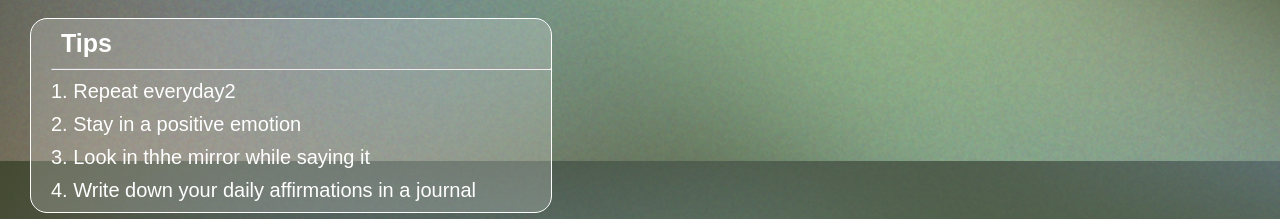
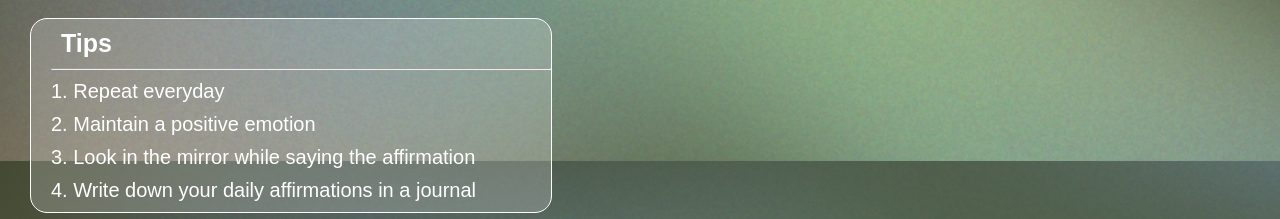
Before and after one commit to jesse-ad/manifestra, a plain HTML site: page affirmations.html in a window 1280 px wide. Shown: the part 639-858 px from the top of the page. Drawn offline with Linux system fonts and the light colour scheme.

Commit message:
Update affirmations.html

```diff
--- a/affirmations.html
+++ b/affirmations.html
@@ -168,9 +168,9 @@
         <div class="tips">
             <h2 class="tipsH">Tips</h2>
             <hr style="color: white">
-            <p style="padding-top: 10px; font-family: sans-serif; color: white; font-size: 20px">1. Repeat everyday2</p>
-            <p style="padding-top: 10px; font-family: sans-serif; color: white; font-size: 20px">2. Stay in a positive emotion</p>
-            <p style="padding-top: 10px; font-family: sans-serif; color: white; font-size: 20px">3. Look in thhe mirror while saying it</p>
+            <p style="padding-top: 10px; font-family: sans-serif; color: white; font-size: 20px">1. Repeat everyday</p>
+            <p style="padding-top: 10px; font-family: sans-serif; color: white; font-size: 20px">2. Maintain a positive emotion</p>
+            <p style="padding-top: 10px; font-family: sans-serif; color: white; font-size: 20px">3. Look in the mirror while saying the affirmation</p>
             <p style="padding-top: 10px;  padding-bottom: 10px; font-family: sans-serif; color: white; font-size: 20px">4. Write down your daily affirmations in a journal</p>
 
         </div>
```
